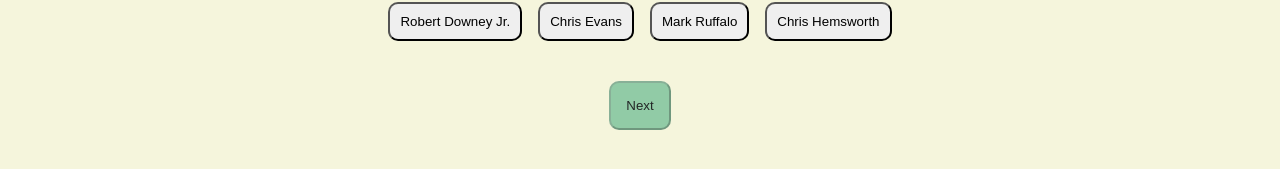
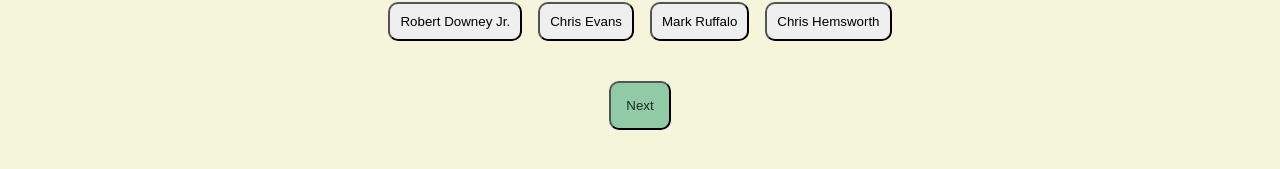
Before and after one commit to Technigo/project-redux-quiz-old, a React (Create React App) app: page / in a window 1280 px wide. Shown: the part 475-644 px from the top of the page. Built offline with nearby package versions, Linux system fonts and the light colour scheme.

Commit message:
fixed disabled problem

```diff
--- a/src/components/CurrentQuestion.js
+++ b/src/components/CurrentQuestion.js
@@ -48,7 +48,7 @@ export const CurrentQuestion = () => {
         ))}
       </div>
       <div className="next-button-section">
-        <button className="next-button" type="button" disabled={!selectedOption} onClick={onButtonClick}>Next</button>
+        <button className="next-button" type="button" onClick={onButtonClick}>Next</button>
       </div>
     </div>
   );
```
